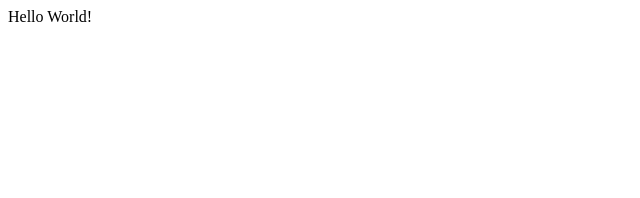
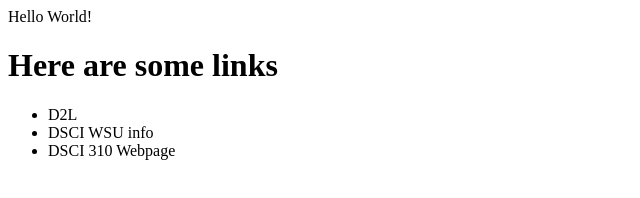
Before and after one commit to acker016/example, a plain HTML site: page index.html in a window 1280 px wide. Shown: the whole page, without its empty margins (0-640 px from the left). Drawn offline with Linux system fonts and the light colour scheme.

Commit message:
add links

```diff
--- a/index.html
+++ b/index.html
@@ -1 +1,12 @@
-<HTML><HEAD><TITLE>My First Webpage</TITLE></HEAD><BODY>Hello World!</BODY></HTML>
+<HTML>
+	<HEAD>
+		<TITLE>My First Webpage</TITLE>
+	</HEAD>
+<BODY>Hello World!</BODY>
+<h1> Here are some links </h1>
+<ul>
+	<li><a herf ="https://winona.learn.minnstate.edu/" > D2L </a></li>
+	<li><a herf = "https://www.winona.edu/math-stat/data-science.asp" > DSCI WSU info </a></li>
+	<li><a herf = "http://statsclass.org/dsci310/" > DSCI 310 Webpage </a></li>
+</ul>
+</HTML>
```
